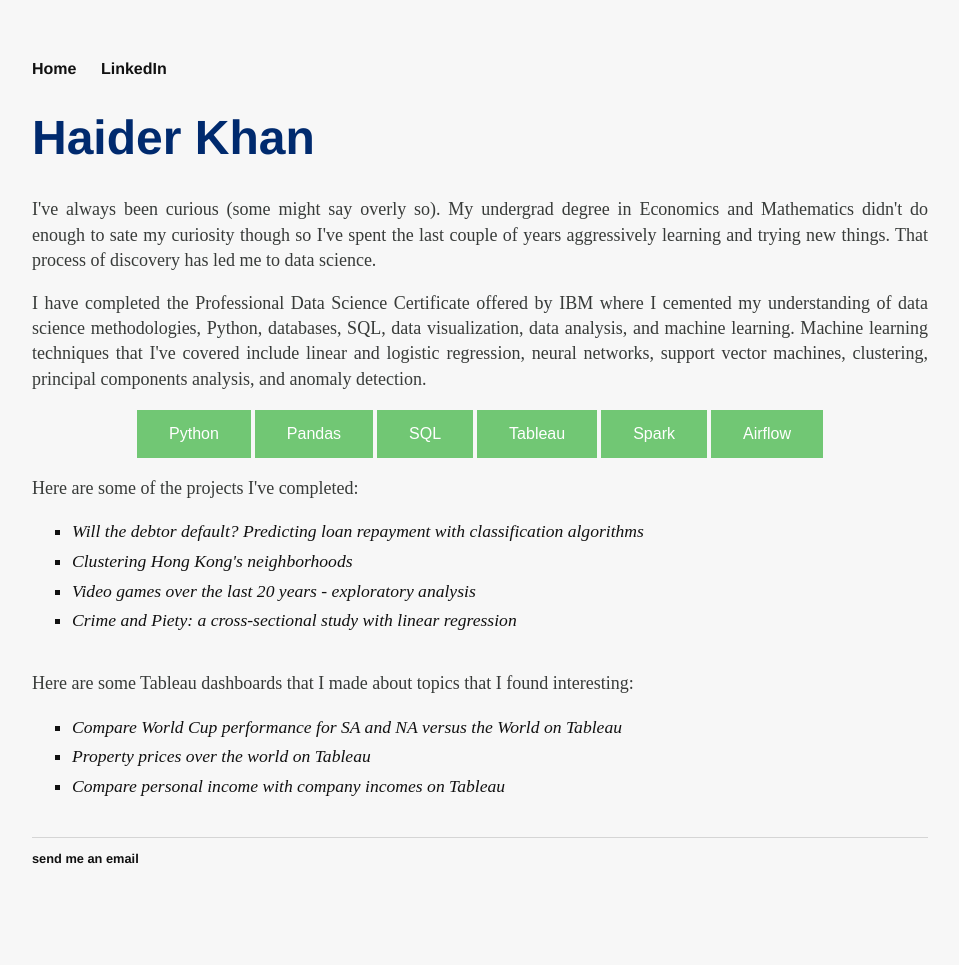
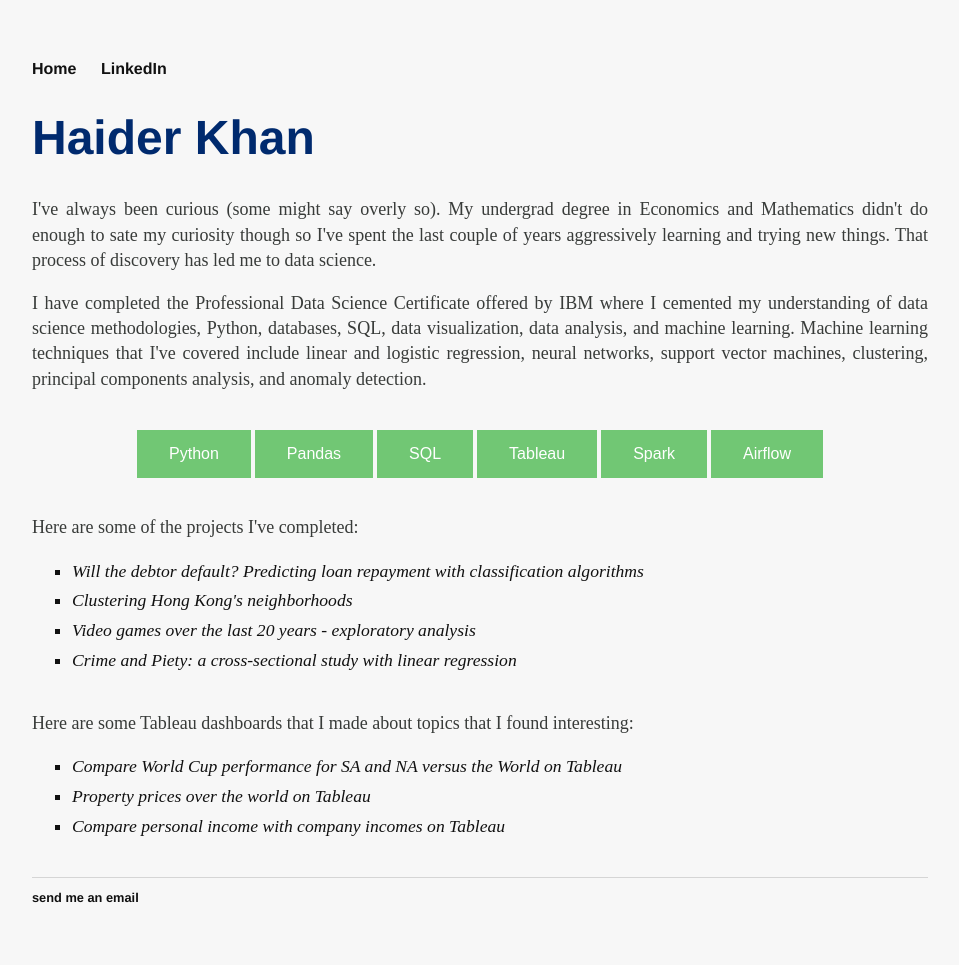
Before and after one commit to h2kh/h2kh.github.io, a Jekyll site: the page built from index.html, in a window 1280 px wide. Shown: the whole page, without its empty margins (160-1119 px from the left). Built offline with Jekyll 4.4.1, drawn with Linux system fonts in a browser that asks for light colours; before the commit the page ends 926 px from its top, so only the background shows below that.

Commit message:
Update index.html

```diff
--- a/index.html
+++ b/index.html
@@ -12,7 +12,7 @@ title: Data Science projects
 	databases, SQL, data visualization, data analysis, and machine learning. Machine learning techniques that I've covered include linear and logistic regression,
 	neural networks, support vector machines, clustering, principal components analysis, and anomaly detection.</p>
 
-	<div style="text-align: center">
+	<div style="text-align: center; margin-bottom: 1cm; margin-top: 1cm;">
 	<button class="button1">Python</button>
 	<button class="button1">Pandas</button>
 	<button class="button1">SQL</button>
```
